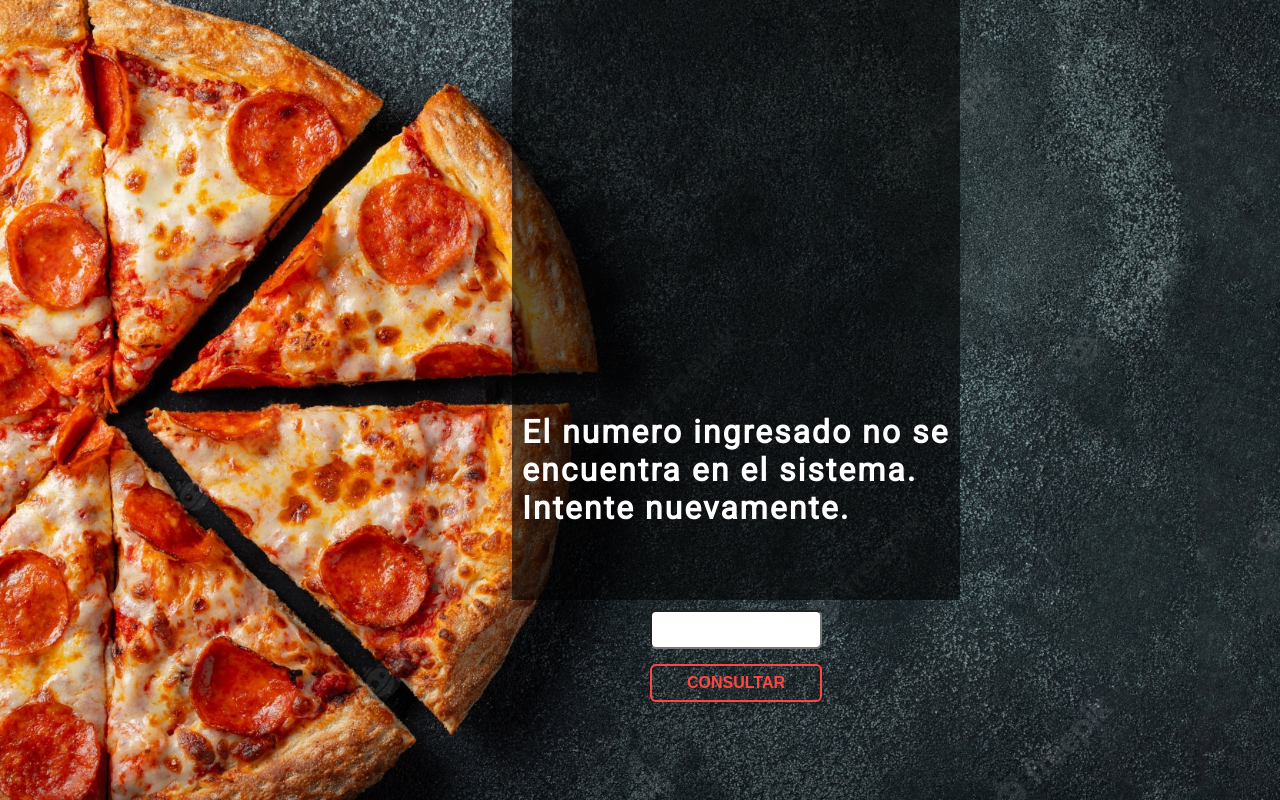
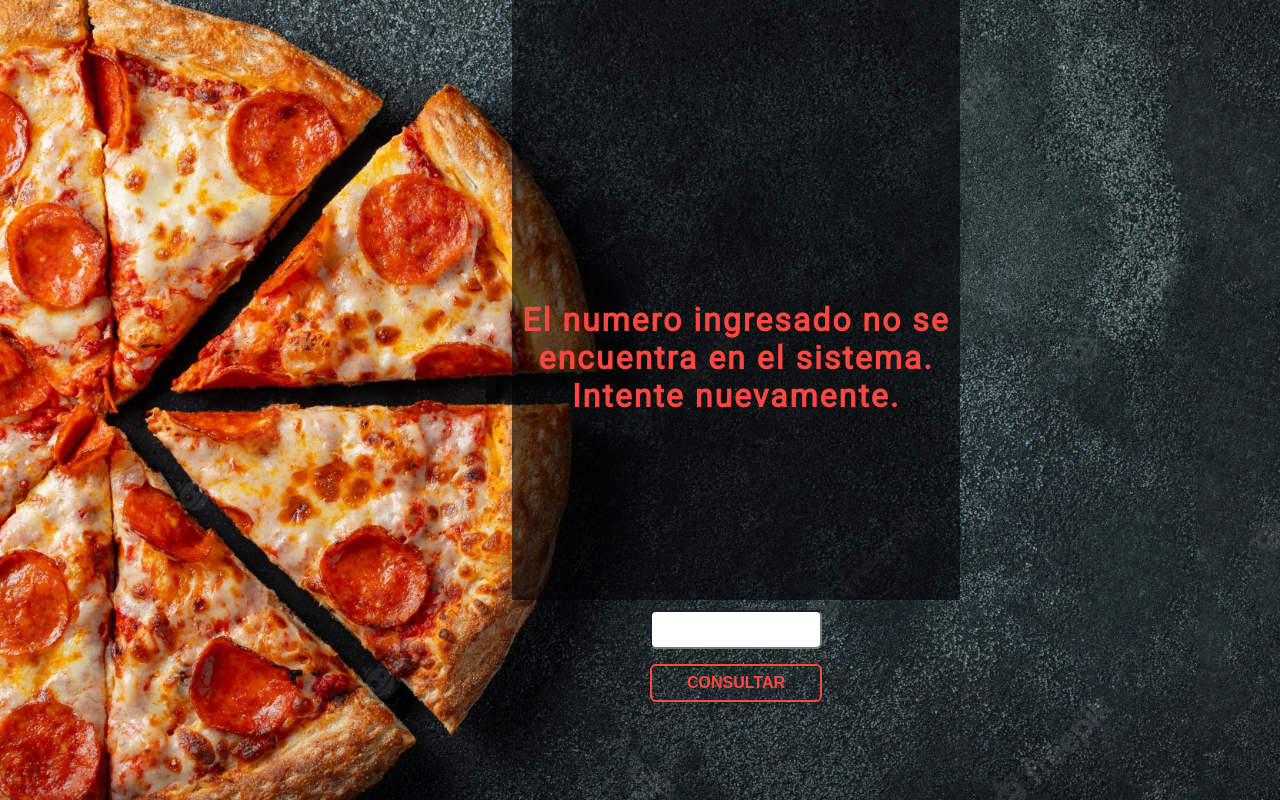
Before and after one commit to Guss98/Cuarto-Desafio, a plain HTML site: page index.html in a window 1280 px wide. Both pictures are taken after a click on the button "CONSULTAR". Drawn offline with Linux system fonts and the light colour scheme.

Commit message:
Arreglo de texto de error

```diff
--- a/index.css
+++ b/index.css
@@ -93,7 +93,9 @@ body {
 #error {
     padding: 10px;
     letter-spacing: 2;
-    color: white;
+    margin-top: -50%;
+    text-align: center;
+    color: #ff4742;
     display: none;
 }
 
```
